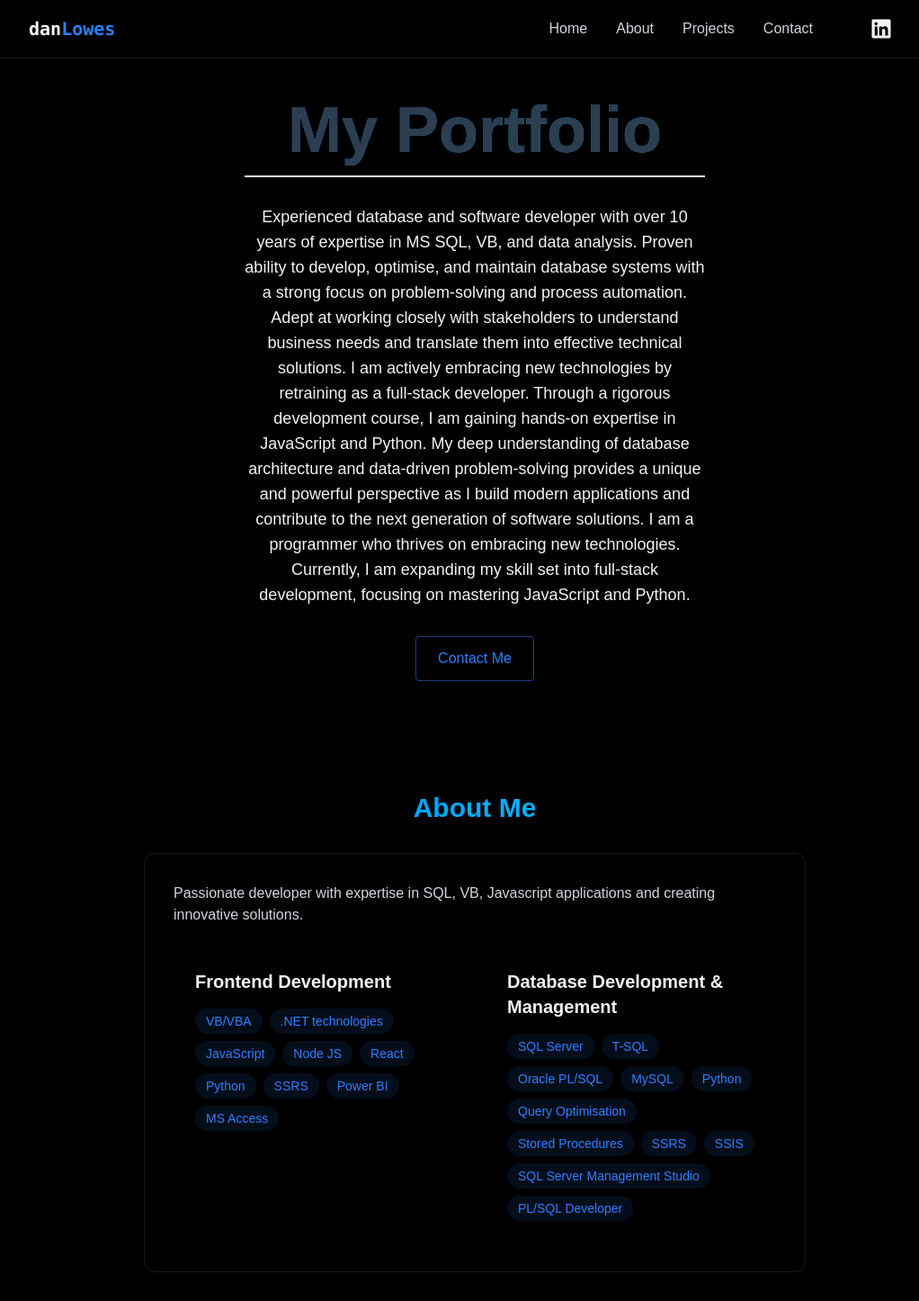
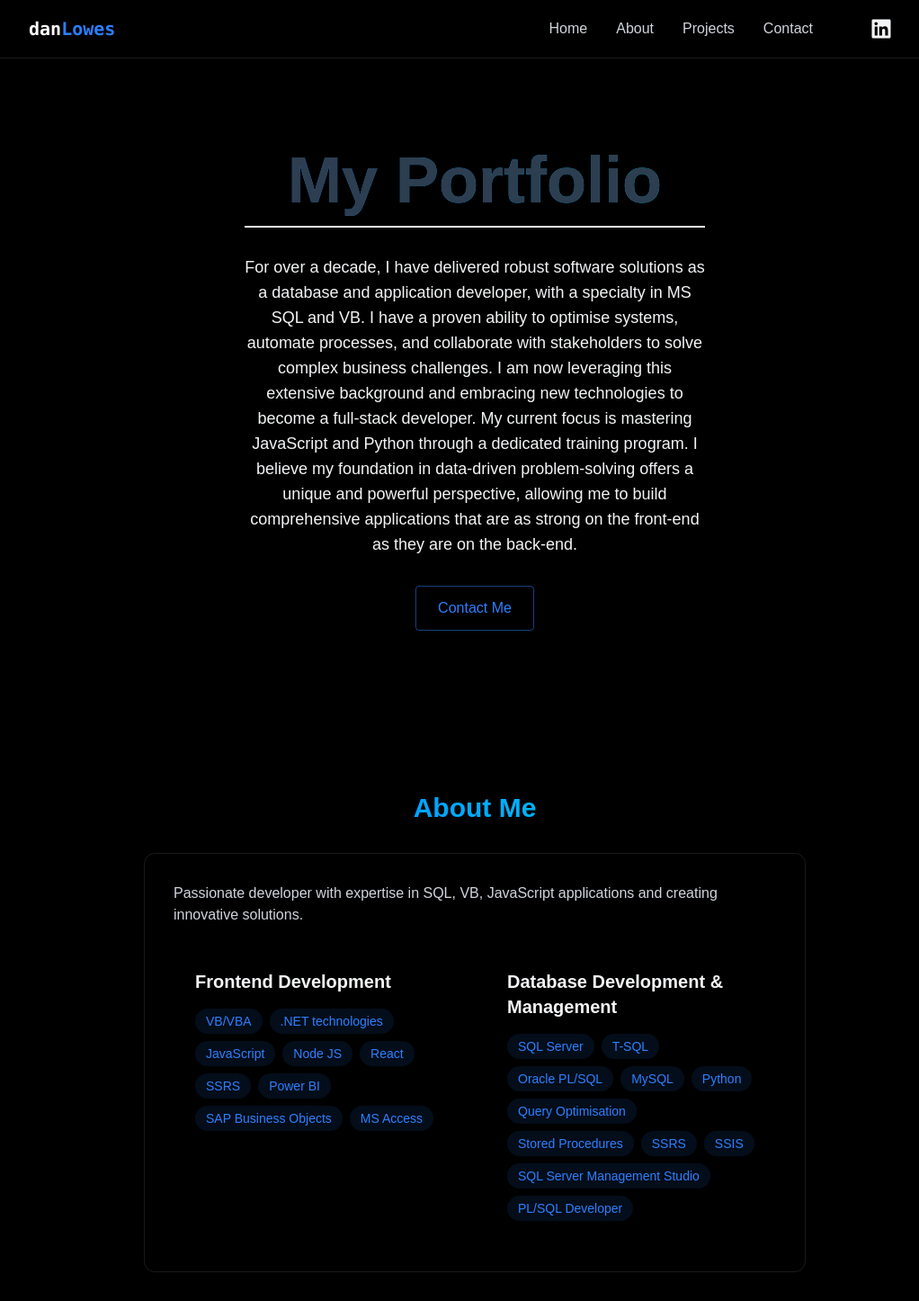
Before and after one commit to danlowes1/AssignmentWeek9, a React (Vite) app in the folder danlowes-portfolio/: page / in a window 1280 px wide. Shown: the top 1446 px of the page at 90% size, without its empty margins (112-1134 px from the left). Built offline with nearby package versions, Linux system fonts and the light colour scheme.

Commit message:
Final version to submit

```diff
--- a/danlowes-portfolio/src/App.jsx
+++ b/danlowes-portfolio/src/App.jsx
@@ -3,7 +3,7 @@ import { useState } from 'react';
 import './App.css';
 import "./index.css";
 import { LoadingScreen } from './components/LoadingScreen';
-import { Navbar } from './components/NavBar';
+import { Navbar } from './components/Navbar';
 import { Home } from "./components/Home";
 import { About } from "./components/About";
 import { Projects } from "./components/Projects";
--- a/danlowes-portfolio/src/components/About.jsx
+++ b/danlowes-portfolio/src/components/About.jsx
@@ -6,9 +6,9 @@ export const About = () => {
     "JavaScript",
     "Node JS",
     "React",
-    "Python",
     "SSRS",
     "Power BI",
+    "SAP Business Objects",
     "MS Access"
   ];
 
@@ -29,7 +29,7 @@ export const About = () => {
           <div className="rounded-xl p-8 border-white/10 border hover:-translate-y-1 transition-all">
             <p className="text-gray-300 mb-6">
               Passionate developer with expertise in SQL, VB,
-              Javascript applications and creating innovative solutions.
+              JavaScript applications and creating innovative solutions.
             </p>
 
             <div className="grid grid-cols-1 md:grid-cols-2 gap-6">
--- a/danlowes-portfolio/src/components/Home.jsx
+++ b/danlowes-portfolio/src/components/Home.jsx
@@ -10,9 +10,8 @@ export const Home = () => {
             My Portfolio
           </h1>
            <p className="tex-gray-400 text-lg mb-8 max-w-lg mx-auto">
-          Experienced database and software developer with over 10 years of expertise in MS SQL, VB, and data analysis. Proven ability to develop, optimise, and maintain database systems with a strong focus on problem-solving and process automation. Adept at working closely with stakeholders to understand business needs and translate them into effective technical solutions. I am actively embracing new technologies by retraining as a full-stack developer. Through a rigorous development course, I am gaining hands-on expertise in JavaScript and Python. My deep understanding of database architecture and data-driven problem-solving provides a unique and powerful perspective as I build modern applications and contribute to the next generation of software solutions.
-          I am a programmer who thrives on embracing new technologies. Currently, I am expanding my skill set into full-stack development, focusing on mastering JavaScript and Python.
-          </p>
+            For over a decade, I have delivered robust software solutions as a database and application developer, with a specialty in MS SQL and VB. I have a proven ability to optimise systems, automate processes, and collaborate with stakeholders to solve complex business challenges.
+            I am now leveraging this extensive background and embracing new technologies to become a full-stack developer. My current focus is mastering JavaScript and Python through a dedicated training program. I believe my foundation in data-driven problem-solving offers a unique and powerful perspective, allowing me to build comprehensive applications that are as strong on the front-end as they are on the back-end.         </p>
           <div className="flex justify-center space-x-4">
             {/* <a
               href="#projects"
@@ -33,3 +32,7 @@ export const Home = () => {
     </section>
   );
 };
+
+
+          {/* Experienced database and software developer with over 10 years of expertise in MS SQL, VB, and data analysis. Proven ability to develop, optimise, and maintain database systems with a strong focus on problem-solving and process automation. Adept at working closely with stakeholders to understand business needs and translate them into effective technical solutions. I am actively embracing new technologies by retraining as a full-stack developer. Through a rigorous development course, I am gaining hands-on expertise in JavaScript and Python. My deep understanding of database architecture and data-driven problem-solving provides a unique and powerful perspective as I build modern applications and contribute to the next generation of software solutions.
+          I am a programmer who thrives on embracing new technologies. Currently, I am expanding my skill set into full-stack development, focusing on mastering JavaScript and Python. */}
```
